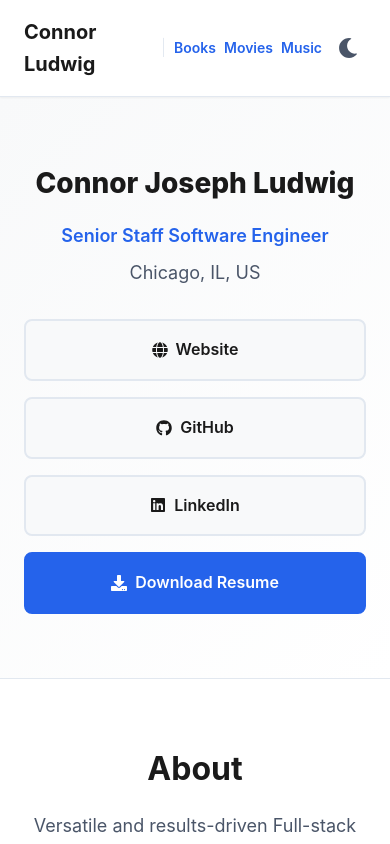
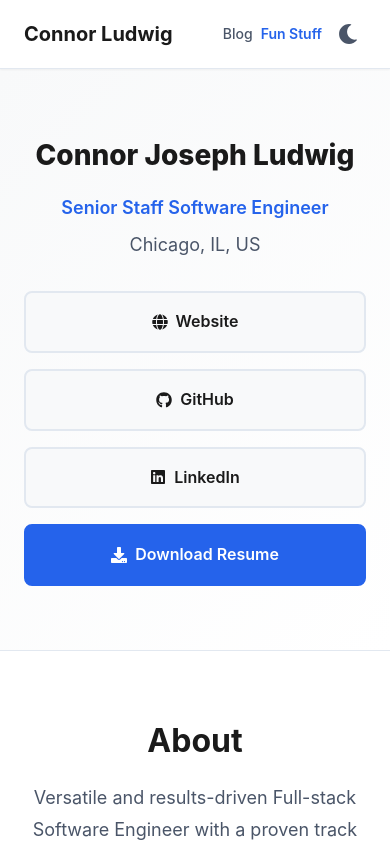
Before and after one commit to cjlludwig/cjlludwig.github.io, a React (Vite) app: page / in a window 390 px wide. Shown: the top 844 px of the page. Built offline with nearby package versions, Linux system fonts and the light colour scheme.

Commit message:
Improve mobile nav and blog section headers (#31)

```diff
--- a/src/App.css
+++ b/src/App.css
@@ -117,6 +117,10 @@ body {
   transition: color 0.2s ease;
 }
 
+.nav-blog {
+  font-weight: 600;
+}
+
 .nav-links a:hover {
   color: var(--accent-primary);
 }
@@ -1462,8 +1466,8 @@ body {
     gap: var(--spacing-sm);
   }
 
-  /* Hide professional links on mobile, keep fun ones */
-  .nav-links a:not(.nav-fun):not(.theme-toggle) {
+  /* Hide professional links on mobile, keep blog and fun links */
+  .nav-links a:not(.nav-fun):not(.nav-blog):not(.theme-toggle) {
     display: none;
   }
 
@@ -1472,9 +1476,14 @@ body {
     display: inline-block;
   }
 
-  /* Keep separator visible to show fun section */
+  /* Keep the blog link visible on mobile */
+  .nav-links .nav-blog {
+    display: inline-block;
+  }
+
+  /* Hide separator on mobile for a cleaner layout */
   .nav-separator {
-    display: inline;
+    display: none;
   }
 
   /* Reduce spacing on mobile */
--- a/src/App.jsx
+++ b/src/App.jsx
@@ -165,11 +165,13 @@ function App() {
               <a href="#experience">Experience</a>
               <a href="#skills">Skills</a>
               <a href="#projects">Projects</a>
-              <a href="#/blog">Blog</a>
+              <a href="#/blog" className="nav-blog">
+                Blog
+              </a>
               <span className="nav-separator">|</span>
-              <a href="#books" className="nav-fun">Books</a>
-              <a href="#movies" className="nav-fun">Movies</a>
-              <a href="#music" className="nav-fun">Music</a>
+              <a href="#books" className="nav-fun">
+                Fun Stuff
+              </a>
               <button
                 onClick={toggleDarkMode}
                 className="theme-toggle"
--- a/src/components/BlogIndex.jsx
+++ b/src/components/BlogIndex.jsx
@@ -3,7 +3,6 @@ function BlogIndex({ posts }) {
     <section className="section" id="blog">
       <div className="container">
         <div className="section-header">
-          <p className="section-subtitle">Writing</p>
           <h2 className="section-title">Latest Posts</h2>
           <p className="section-description">
             Notes on engineering, architecture experiments, and the tools I enjoy using.
```
